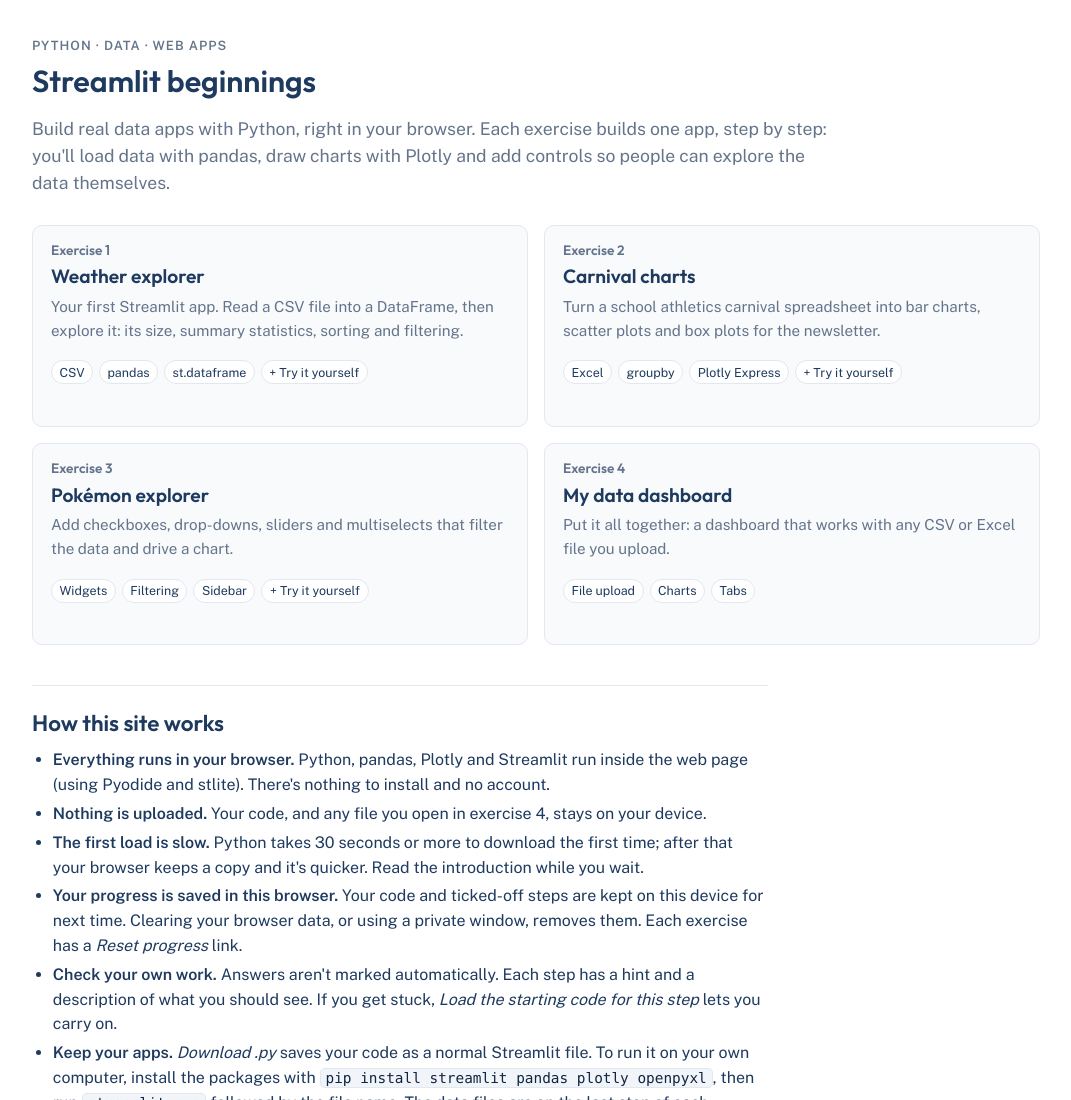
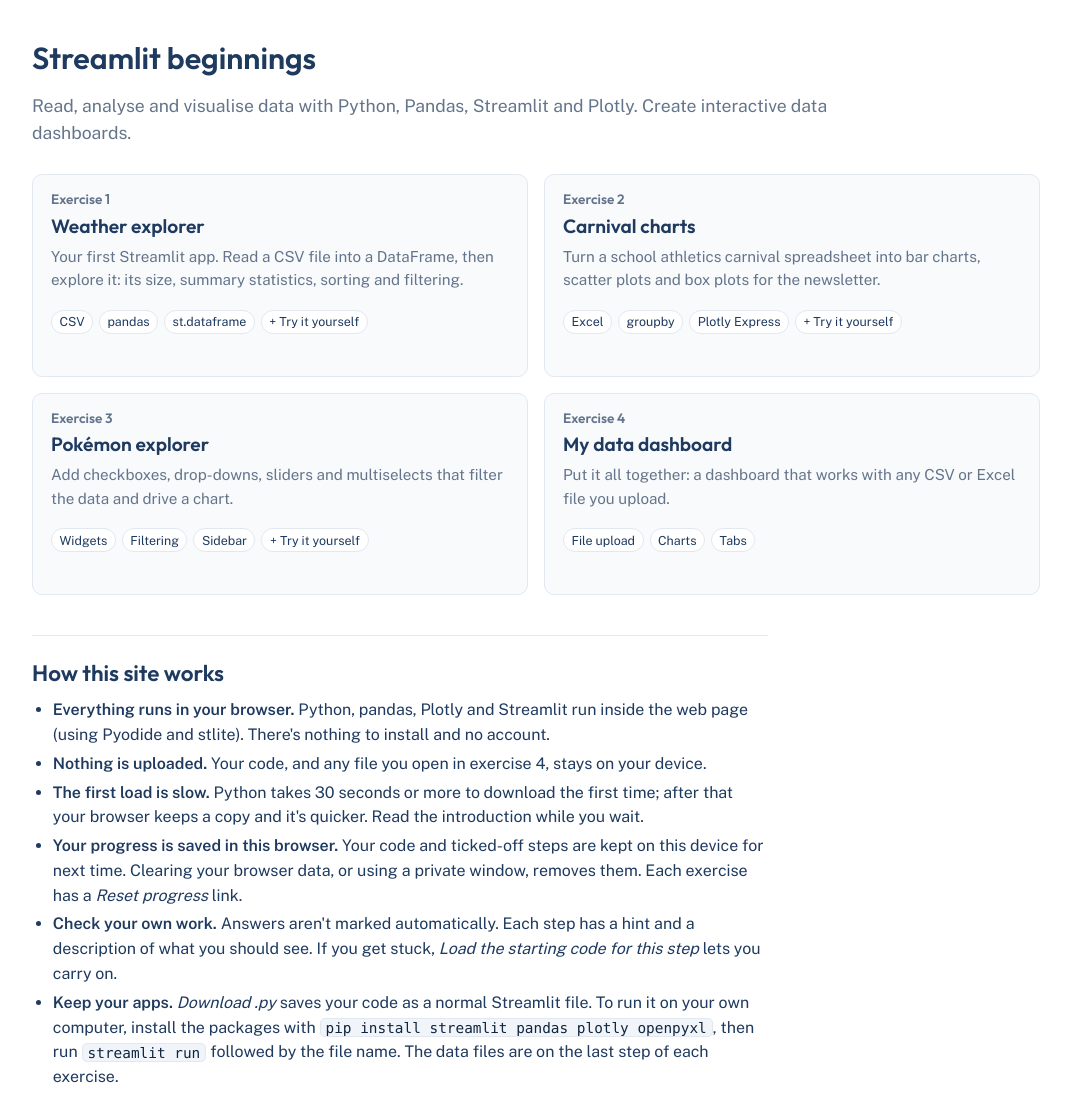
Before and after one commit to HeathmontDataAnalytics/streamlit_intro, a plain HTML site: page index.html in a window 1280 px wide. Shown: the top 1100 px of the page, without its empty margins (104-1175 px from the left). Drawn offline with nearby package versions, Linux system fonts and the light colour scheme.

Commit message:
Minor mods to the homepage.

```diff
--- a/index.html
+++ b/index.html
@@ -12,10 +12,8 @@
 </head>
 <body>
 <main class="landing">
-  <p class="eyebrow">Python · Data · Web apps</p>
   <h1>Streamlit beginnings</h1>
-  <p class="lede">Build real data apps with Python, right in your browser. Each exercise builds one app, step by step: you'll load data with pandas, draw charts with Plotly and add controls so people can explore the data themselves.</p>
-
+  <p class="lede">Read, analyse and visualise data with Python, Pandas, Streamlit and Plotly. Create interactive data dashboards.</p>
   <ul class="cards">
     <li class="card" data-exercise="01-weather-explorer" data-steps="6">
       <p class="num">Exercise 1</p>
--- a/shared/style.css
+++ b/shared/style.css
@@ -214,7 +214,6 @@ details > summary:focus-visible { outline-offset: 4px; }
 .eyebrow {
   font: 600 .8rem/1 var(--font-body);
   letter-spacing: .08em;
-  text-transform: uppercase;
   color: var(--muted);
   margin-bottom: .8em;
 }
```
